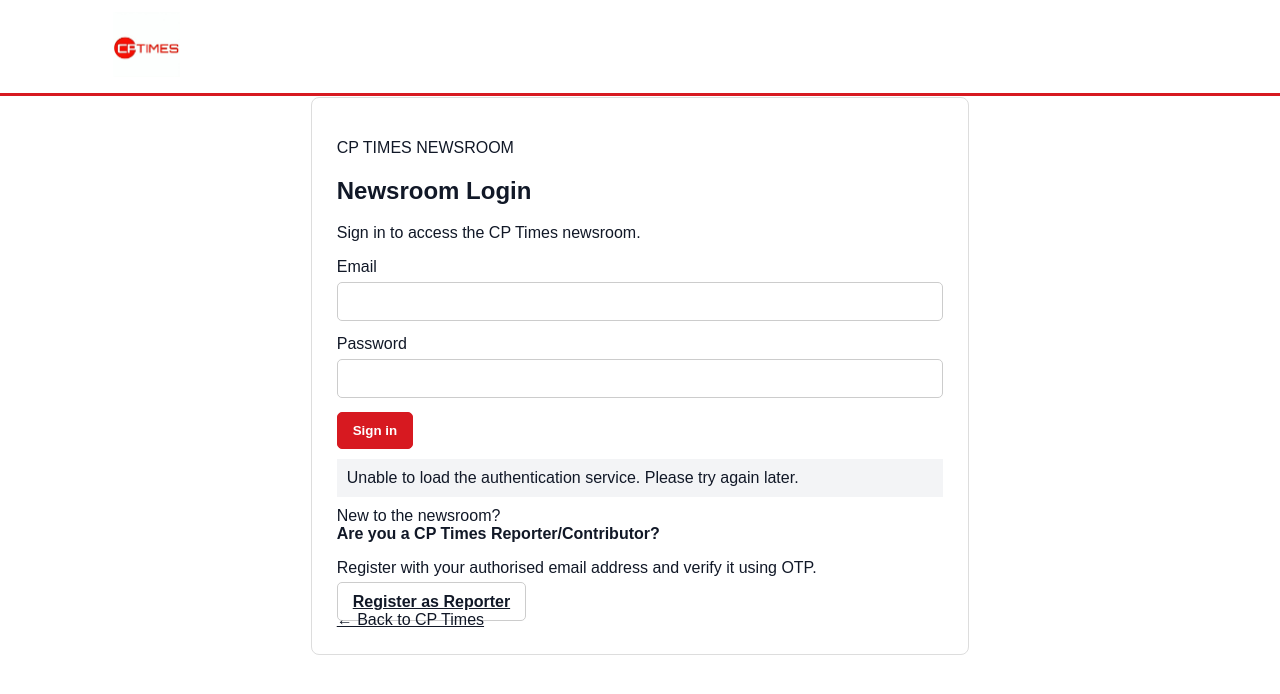
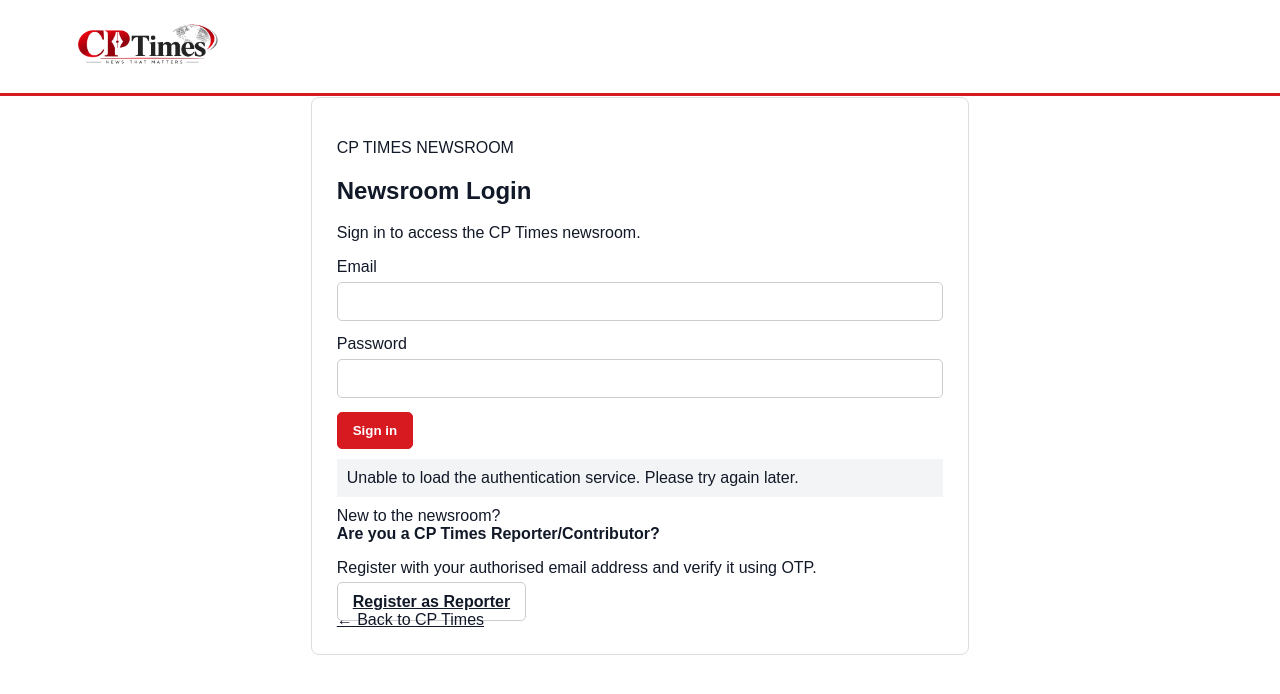
Before and after one commit to Neeraj0dinkar/cp-times, a website: page public/login.html in a window 1280 px wide. Drawn offline with nearby package versions, Linux system fonts and the light colour scheme; no server answers.

Commit message:
newsroom logo update

```diff
--- a/public/login.html
+++ b/public/login.html
@@ -9,7 +9,7 @@
 <body class="login-page">
   <header class="mast login-mast">
     <a href="/" aria-label="CP Times home">
-      <img src="/cv-news-logo.jpeg" alt="CP Times">
+      <img src="/CP_Times_logo_New_transparent.png" alt="CP Times">
     </a>
   </header>
 
```
